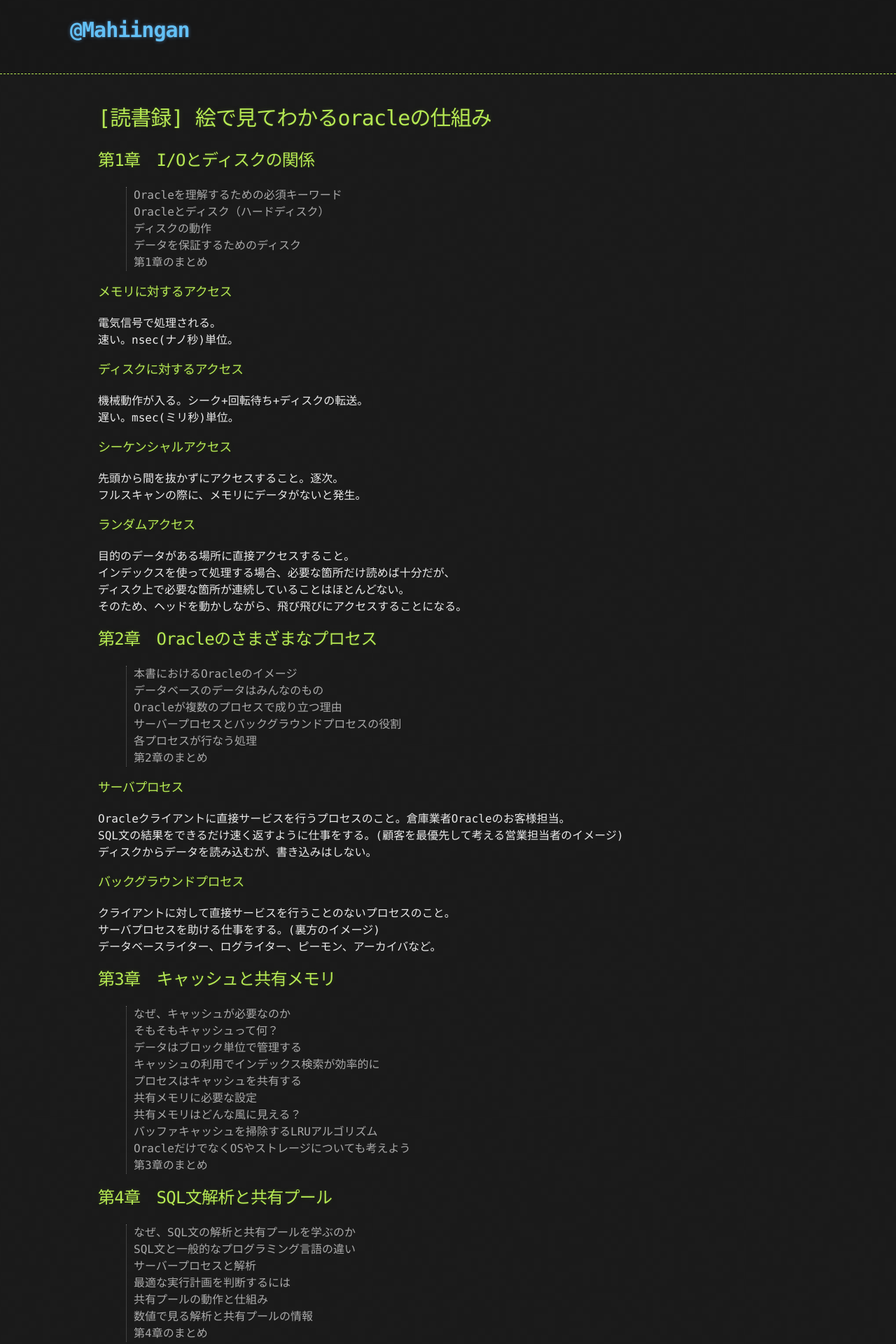
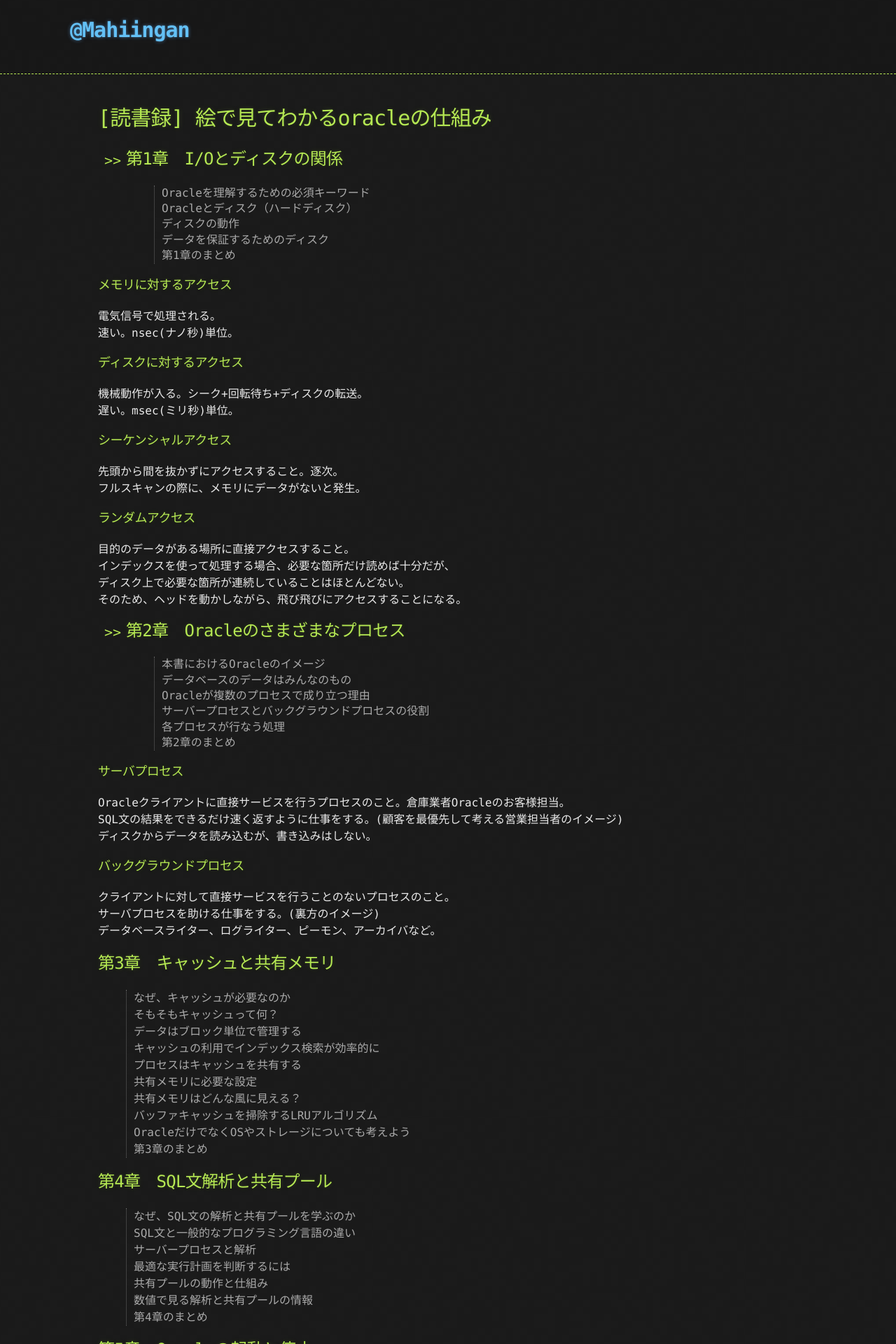
Before and after one commit to Mahiingan/Mahiingan.github.io, a Jekyll site: the page built from docs/readinglog/picture_by_look_at_understand_oracle_mechanism.md, in a window 1280 px wide. Shown: the top 1920 px of the page at 70% size. Built offline with Jekyll 4.4.1, drawn with Linux system fonts in a browser that asks for light colours; our own code applies the rules of GitHub Pages for plain Markdown files.

```diff
--- a/docs/readinglog/picture_by_look_at_understand_oracle_mechanism.md
+++ b/docs/readinglog/picture_by_look_at_understand_oracle_mechanism.md
@@ -5,7 +5,7 @@ title: [読書録] 絵で見てわかるoracleの仕組み
 
 # [読書録] 絵で見てわかるoracleの仕組み
 
-## 第1章　I/Oとディスクの関係
+- ## 第1章　I/Oとディスクの関係
 > Oracleを理解するための必須キーワード
 > Oracleとディスク（ハードディスク）
 > ディスクの動作
@@ -30,7 +30,7 @@ title: [読書録] 絵で見てわかるoracleの仕組み
 ディスク上で必要な箇所が連続していることはほとんどない。
 そのため、ヘッドを動かしながら、飛び飛びにアクセスすることになる。
 
-## 第2章　Oracleのさまざまなプロセス
+- ## 第2章　Oracleのさまざまなプロセス
 > 本書におけるOracleのイメージ
 > データベースのデータはみんなのもの
 > Oracleが複数のプロセスで成り立つ理由
```
